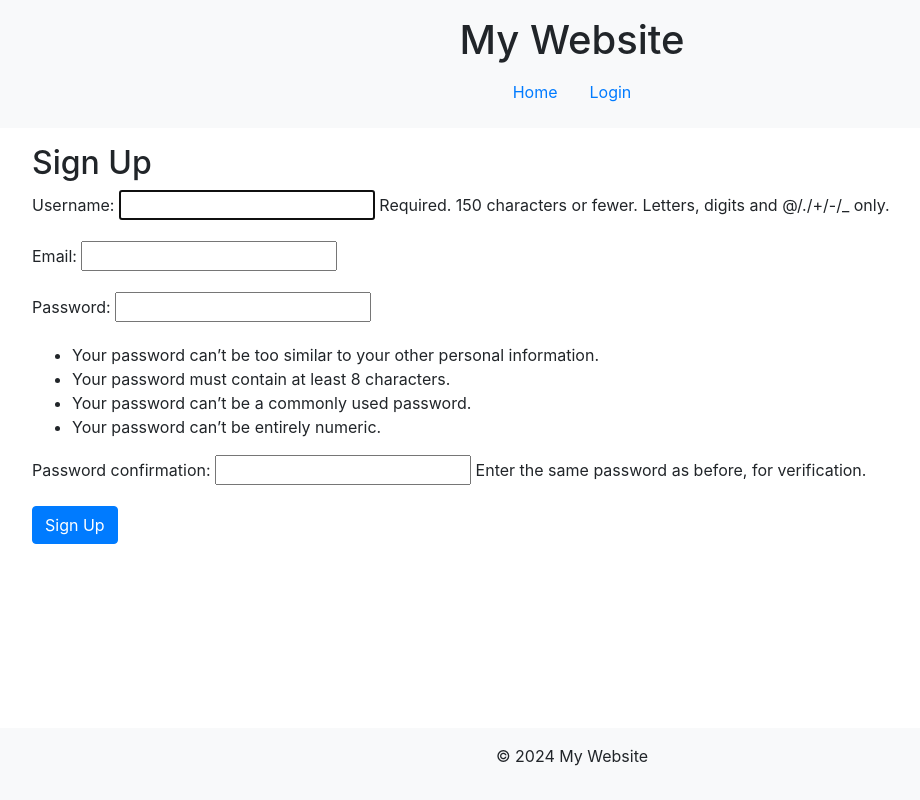
After one commit to Honda249/Restaurant_Booking, a Django app: page /signup/ in a window 1280 px wide. The commit adds this page. Shown: the whole page, without its empty margins (68-988 px from the left). Run offline with Django 5.2, Linux system fonts and the light colour scheme; some libraries are stand-ins or nearby versions.

Commit message:
adding signup method and template

```diff
--- a/Restaurant/base/forms/auth_forms.py
+++ b/Restaurant/base/forms/auth_forms.py
@@ -1,7 +1,23 @@
 from django import forms
 from django.contrib.auth.forms import AuthenticationForm
+from django.contrib.auth.models import User
+from django.contrib.auth.forms import UserCreationForm
 
 class CustomLoginForm(AuthenticationForm):
     username = forms.CharField(max_length=254, widget=forms.TextInput(attrs={'class': 'form-control', 'placeholder': 'Username'}))
     password = forms.CharField(widget=forms.PasswordInput(attrs={'class': 'form-control', 'placeholder': 'Password'}))
-    email = forms.EmailField(widget=forms.EmailInput(attrs={'class': 'form-control', 'placeholder': 'E-mail'}))
+
+
+class SignUpForm(UserCreationForm):
+    email = forms.EmailField(required=True)
+
+    class Meta:
+        model = User
+        fields = ('username', 'email', 'password1', 'password2')
+
+    def save(self, commit=True):
+        user = super(SignUpForm, self).save(commit=False)
+        user.email = self.cleaned_data['email']
+        if commit:
+            user.save()
+        return user
--- a/Restaurant/base/templates/base/home.html
+++ b/Restaurant/base/templates/base/home.html
@@ -26,7 +26,8 @@
                     <a href="{% url 'update_reservation' reservation.pk %}" class="btn btn-sm btn-success">Update</a>
                     <a href="{% url 'delete_reservation' reservation.pk %}" class="btn btn-sm btn-danger">Delete</a>
                 </li>
-
+            {% empty %}
+                <li>No tables available.</li>
             {% endfor %}
             <a href="{% url 'reservation' %}" class="btn btn-primary">Create a Reservation</a>
 
--- a/Restaurant/base/templates/base/login.html
+++ b/Restaurant/base/templates/base/login.html
@@ -15,10 +15,7 @@
             <label for="id_password">Password:</label>
             <input type="password" name="password" id="id_password" class="form-control" required>
         </div>
-        <div class="form-group">
-            <label for="id_email">email:</label>
-            <input type="email" name="email" id="id_email" class="form-control" required>
-        </div>
+
         <button type="submit" class="btn btn-primary">Login</button>
     </form>
 </div>
--- /dev/null
+++ b/Restaurant/base/templates/base/signup.html
@@ -0,0 +1,13 @@
+<!-- templates/registration/signup.html -->
+{% extends 'main.html' %}
+
+{% block content %}
+  <div class="container">
+    <h2>Sign Up</h2>
+    <form method="post">
+      {% csrf_token %}
+      {{ form.as_p }}
+      <button type="submit" class="btn btn-primary">Sign Up</button>
+    </form>
+  </div>
+{% endblock %}
--- a/Restaurant/base/urls.py
+++ b/Restaurant/base/urls.py
@@ -7,8 +7,9 @@ from .views import tabel_views , reservation_views , auth_views
 
 urlpatterns = [
     #Auth Views
+    path('signup/', auth_views.SignUpView.as_view(), name='signup'),
     path('login/', auth_views.CustomLoginView.as_view(), name='login'),
-    path('logout/', LogoutView.as_view(next_page='home'), name='logout'),
+    path('logout/', LogoutView.as_view(next_page='login'), name='logout'),
 
     path('', tabel_views.HomePageView.as_view(), name='home'),
     path('home', tabel_views.ListView.as_view(), name='index'),
--- a/Restaurant/base/views/auth_views.py
+++ b/Restaurant/base/views/auth_views.py
@@ -1,6 +1,30 @@
 from django.contrib.auth.views import LoginView
-from base.forms.auth_forms import CustomLoginForm
+from django.shortcuts import render, redirect
+from django.views import View
+from base.forms.auth_forms import CustomLoginForm , SignUpForm
+from django.contrib.auth import login, authenticate
+
+class SignUpView(View):
+    form_class = SignUpForm
+    template_name = 'base/signup.html'
+
+    def get(self, request):
+        form = self.form_class()
+        return render(request, self.template_name, {'form': form})
+
+    def post(self, request):
+        form = self.form_class(request.POST)
+        if form.is_valid():
+            user = form.save()
+            user.refresh_from_db()  # load the profile instance created by the signal
+            user.save()
+            raw_password = form.cleaned_data.get('password1')
+            user = authenticate(username=user.username, password=raw_password)
+            login(request, user)
+            return redirect('home')
+        return render(request, self.template_name, {'form': form})
 
 class CustomLoginView(LoginView):
     template_name = 'base/login.html'
     authentication_form = CustomLoginForm
+    redirect_authenticated_user = True
--- a/Restaurant/base/views/tabel_views.py
+++ b/Restaurant/base/views/tabel_views.py
@@ -3,6 +3,7 @@ from django.views.generic import TemplateView
 from django.views.generic import ListView , DetailView
 from django.urls import reverse_lazy
 from base.models import Table , Reservation
+from django.contrib.auth.mixins import LoginRequiredMixin
 
 # Create your views here.
 
@@ -12,7 +13,7 @@ class HomePageView(TemplateView):
     def get_context_data(self, **kwargs):
         context = super().get_context_data(**kwargs)
         context['tables'] = Table.objects.all()  # Fetch all tables
-        context['reservations'] = Reservation.objects.all()  # Fetch all reservations
+        context['reservations'] = Reservation.objects.filter(user=self.request.user)  # Fetch user reservations
         return context
 
 class ListView(ListView):
--- a/Restaurant/templates/main.html
+++ b/Restaurant/templates/main.html
@@ -23,7 +23,10 @@
             <nav class="nav justify-content-center">
                 <a class="nav-link" href="/">Home</a>
                 {% if user.is_authenticated %}
-                    <a class="nav-link" href="{% url 'logout' %}">Logout</a>
+                <form id="logout-form" action="{% url 'logout' %}" method="post" style="display: none;">
+                    {% csrf_token %}
+                </form>
+                <a class="nav-link" href="#" onclick="document.getElementById('logout-form').submit();">Logout</a>
                 {% else %}
                     <a class="nav-link" href="{% url 'login' %}">Login</a>
                 {% endif %}
```
